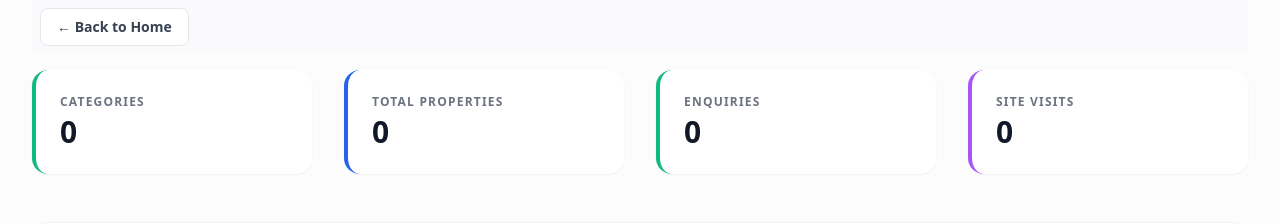
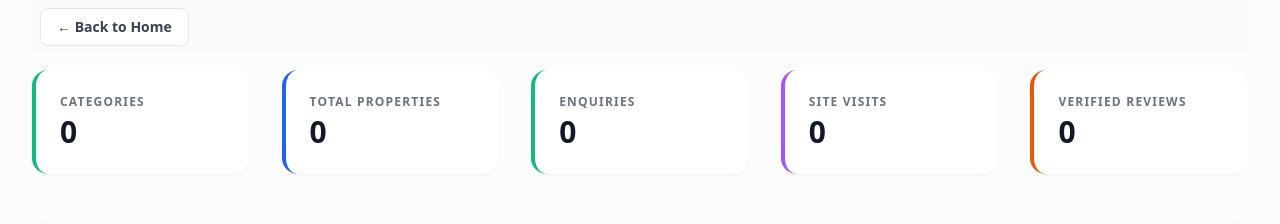
Before and after one commit to kanishqtalentconnect-prog/manan, a React (Vite) app in the folder frontend/: page /admin in a window 1280 px wide. Shown: the part 178-402 px from the top of the page. Built offline with nearby package versions, Linux system fonts and the light colour scheme; no server answers; sample sign-in values are in the browser's storage.

Commit message:
Reviews tab at dashboard

```diff
--- a/frontend/src/pages/AdminDashboard.tsx
+++ b/frontend/src/pages/AdminDashboard.tsx
@@ -8,6 +8,7 @@ type Stats = {
   enquiries: number;
   siteVisits: number;
   categories: number;
+  reviews: number;
 };
 
 type RecentProperty = {
@@ -107,7 +108,7 @@ export default function AdminDashboard() {
       </div>
 
       {/* STATS */}
-      <div className="grid grid-cols-1 md:grid-cols-4 gap-8">
+      <div className="grid grid-cols-1 md:grid-cols-5 gap-8">
         <div className="bg-white p-6 rounded-2xl shadow-sm border-l-4 border-emerald-500">
           <p className="text-gray-500 text-xs font-bold uppercase tracking-widest mb-1">Categories</p>
           <h3 className="text-3xl font-black text-gray-900">{stats?.categories || 0}</h3>
@@ -123,6 +124,10 @@ export default function AdminDashboard() {
         <div className="bg-white p-6 rounded-2xl shadow-sm border-l-4 border-purple-500">
           <p className="text-gray-500 text-xs font-bold uppercase tracking-widest mb-1">Site Visits</p>
           <h3 className="text-3xl font-black text-gray-900">{stats?.siteVisits || 0}</h3>
+        </div>
+        <div className="bg-white p-6 rounded-2xl shadow-sm border-l-4 border-orange-600">
+          <p className="text-gray-500 text-xs font-bold uppercase tracking-widest mb-1">Verified Reviews</p>
+          <h3 className="text-3xl font-black text-gray-900">{stats?.reviews || 0}</h3>
         </div>
       </div>
 
```
Also changed, not shown: 1 other file (tests, documents, lock files or other folders).
